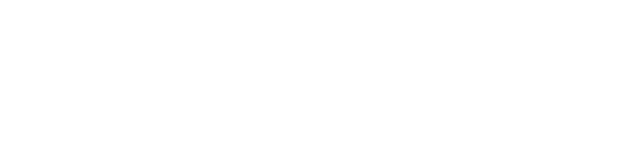
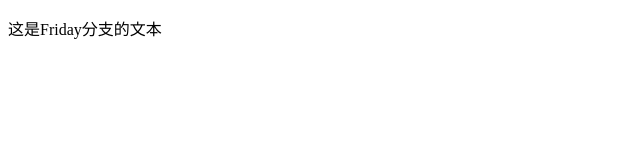
Before and after one commit to s123-abc/NJ-2004, a plain HTML site: page index.html in a window 1280 px wide. Shown: the whole page, without its empty margins (0-640 px from the left). Drawn offline with Linux system fonts and the light colour scheme.

Commit message:
这是Friday分支的第一次提交

```diff
--- a/index.html
+++ b/index.html
@@ -6,6 +6,6 @@
     <title>Document</title>
 </head>
 <body>
-
+    <p>这是Friday分支的文本</p>
 </body>
 </html>
```
